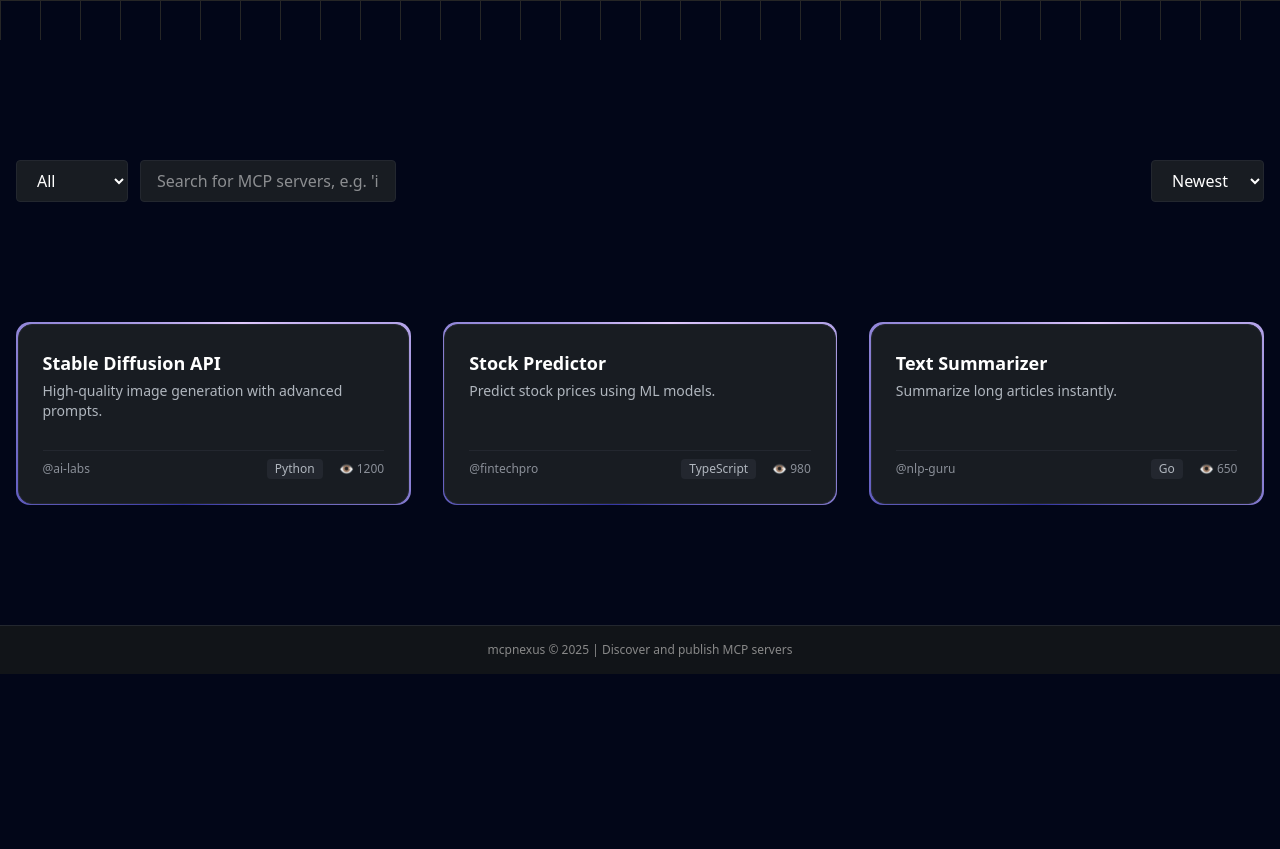
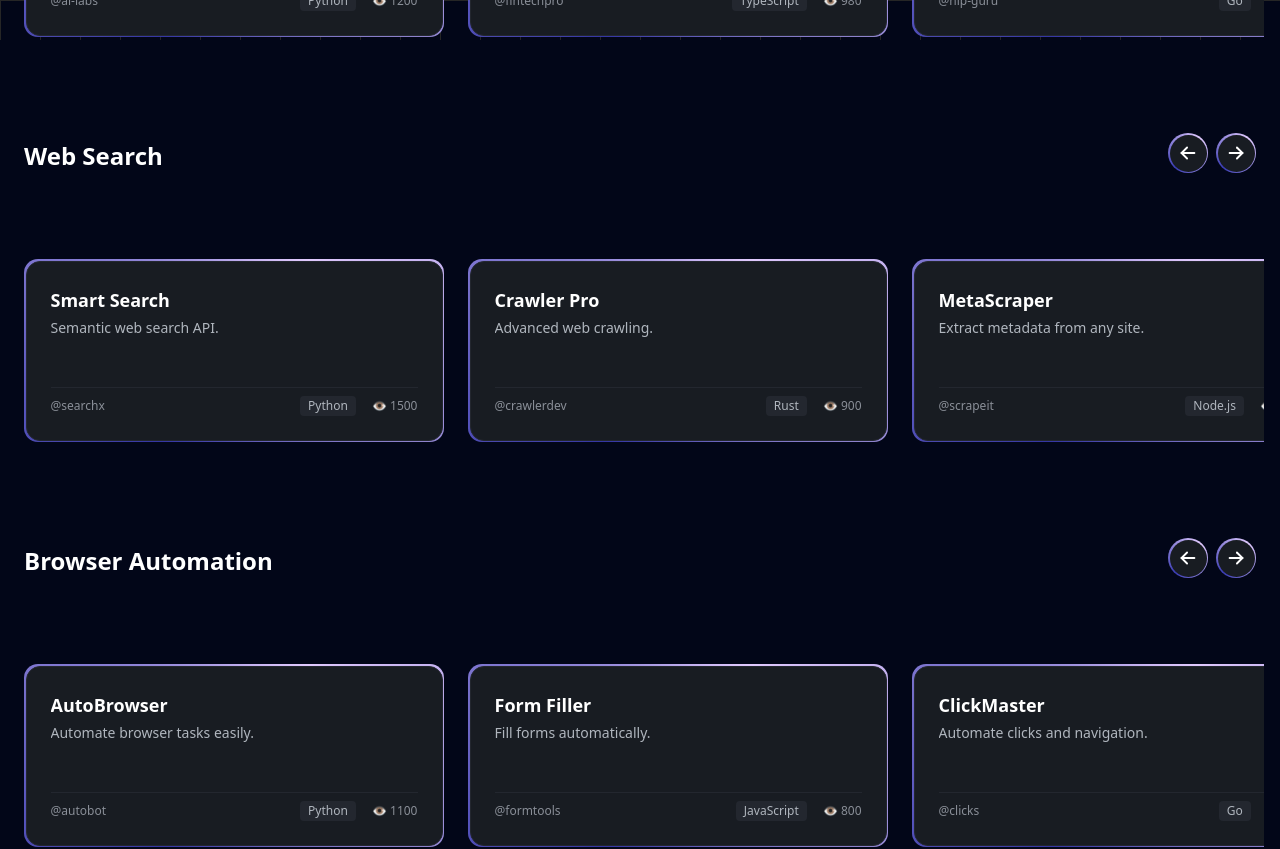
Before and after one commit to ShubhamDindorkar/mcpfrontend, a Next.js app: page / in a window 1280 px wide. Shown: the part 760-1609 px from the top of the page. Before the commit the page ends 1434 px from the top, so only its background shows below. Built offline with nearby package versions, Linux system fonts and the light colour scheme.

Commit message:
Done with the basic prototype

```diff
--- a/app/components/Hero.tsx
+++ b/app/components/Hero.tsx
@@ -2,24 +2,27 @@ import React from "react";
 import { TypewriterEffect } from "../../components/ui/typewriter-effect";
 import { GlowingEffect } from "../../components/ui/glowing-effect";
 
-export default function Hero() {
+export default function Hero({ heroClassName = "" }: { heroClassName?: string }) {
   return (
-    <section className="relative min-h-screen w-full flex flex-col items-center justify-start pt-24 gap-4 sm:gap-8 overflow-hidden px-4 sm:px-0">
+    <section className={`relative w-full flex flex-col items-center justify-start gap-4 sm:gap-8 overflow-hidden px-4 sm:px-0 ${heroClassName}`}>
       <div className="relative z-20 w-full max-w-3xl mx-auto flex flex-col items-center gap-4 sm:gap-8">
         <TypewriterEffect words={[{ text: "Discover\u00A0&\u00A0Publish\u00A0MCP\u00A0Servers" }]} className="text-xl xs:text-2xl sm:text-3xl md:text-5xl" />
         <p className="text-base xs:text-lg sm:text-xl text-[#b0b6be] max-w-xs xs:max-w-sm sm:max-w-2xl mx-auto text-center">
           Explore a growing registry of Model Context Protocol servers. Find, host, or publish your own with mcpnexus.
         </p>
         <div className="relative w-full max-w-xs xs:max-w-sm sm:max-w-md mt-4 flex">
-          <GlowingEffect className="w-full h-full absolute inset-0" disabled={false} />
-          <input
-            type="text"
-            className="w-full px-4 py-2 sm:px-5 sm:py-3 bg-[#181c22] border border-[#23272f] text-white placeholder-[#b0b6be] focus:outline-none focus:ring-2 focus:ring-[#a259f7] transition relative z-10"
-            placeholder="Search MCP servers..."
-          />
+          {/* Magic border wrapper for input */}
+          <span className="relative inline-flex w-full h-12 overflow-hidden rounded-full p-[1.5px] mr-2">
+            <span className="absolute inset-[-1000%] animate-[spin_2s_linear_infinite] bg-[conic-gradient(from_90deg_at_50%_50%,#E2CBFF_0%,#393BB2_50%,#E2CBFF_100%)] rounded-full" />
+            <input
+              type="text"
+              className="relative z-10 w-full h-full px-4 py-2 sm:px-5 sm:py-3 bg-[#181c22] border-none text-white placeholder-[#b0b6be] focus:outline-none focus:ring-0 rounded-full"
+              placeholder="Search MCP servers..."
+            />
+          </span>
           <button
             type="submit"
-            className="ml-2 relative inline-flex h-12 overflow-hidden rounded-full p-[1px] focus:outline-none focus:ring-2 focus:ring-slate-400 focus:ring-offset-2 focus:ring-offset-slate-50 z-10"
+            className="relative inline-flex h-12 overflow-hidden rounded-full p-[1px] focus:outline-none focus:ring-2 focus:ring-slate-400 focus:ring-offset-2 focus:ring-offset-slate-50 z-10"
           >
             <span className="absolute inset-[-1000%] animate-[spin_2s_linear_infinite] bg-[conic-gradient(from_90deg_at_50%_50%,#E2CBFF_0%,#393BB2_50%,#E2CBFF_100%)]" />
             <span className="inline-flex h-full w-full cursor-pointer items-center justify-center rounded-full bg-slate-950 px-3 py-1 text-sm font-medium text-white backdrop-blur-3xl">
--- a/app/globals.css
+++ b/app/globals.css
@@ -58,6 +58,15 @@
   -webkit-line-clamp: 2;
   -webkit-box-orient: vertical;
   overflow: hidden;
+}
+
+/* Hide scrollbar utility */
+.hide-scrollbar {
+  scrollbar-width: none; /* Firefox */
+  -ms-overflow-style: none; /* IE and Edge */
+}
+.hide-scrollbar::-webkit-scrollbar {
+  display: none; /* Chrome, Safari, Opera */
 }
 
 :root {
--- a/app/page.tsx
+++ b/app/page.tsx
@@ -1,61 +1,103 @@
 "use client";
 import Hero from "./components/Hero";
-import Filters from "./components/Filters";
-import ServerGrid from "./components/ServerGrid";
-import { useState } from "react";
+import Card from "./components/Card";
+import { useRef } from "react";
+import { IconArrowLeft, IconArrowRight } from "@tabler/icons-react";
 
-const categories = ["All", "AI", "Data", "Finance", "Games"];
-const sortOptions = ["Newest", "Popular"];
-const placeholderServers = [
+const sections = [
   {
-    name: "Stable Diffusion API",
-    description: "High-quality image generation with advanced prompts.",
-    publisher: "@ai-labs",
-    language: "Python",
-    views: 1200,
+    title: "Featured",
+    cards: [
+      { name: "Stable Diffusion API", description: "High-quality image generation with advanced prompts.", publisher: "@ai-labs", language: "Python", views: 1200 },
+      { name: "Stock Predictor", description: "Predict stock prices using ML models.", publisher: "@fintechpro", language: "TypeScript", views: 980 },
+      { name: "Text Summarizer", description: "Summarize long articles instantly.", publisher: "@nlp-guru", language: "Go", views: 650 },
+    ],
   },
   {
-    name: "Stock Predictor",
-    description: "Predict stock prices using ML models.",
-    publisher: "@fintechpro",
-    language: "TypeScript",
-    views: 980,
+    title: "Web Search",
+    cards: [
+      { name: "Smart Search", description: "Semantic web search API.", publisher: "@searchx", language: "Python", views: 1500 },
+      { name: "Crawler Pro", description: "Advanced web crawling.", publisher: "@crawlerdev", language: "Rust", views: 900 },
+      { name: "MetaScraper", description: "Extract metadata from any site.", publisher: "@scrapeit", language: "Node.js", views: 1200 },
+    ],
   },
   {
-    name: "Text Summarizer",
-    description: "Summarize long articles instantly.",
-    publisher: "@nlp-guru",
-    language: "Go",
-    views: 650,
+    title: "Browser Automation",
+    cards: [
+      { name: "AutoBrowser", description: "Automate browser tasks easily.", publisher: "@autobot", language: "Python", views: 1100 },
+      { name: "Form Filler", description: "Fill forms automatically.", publisher: "@formtools", language: "JavaScript", views: 800 },
+      { name: "ClickMaster", description: "Automate clicks and navigation.", publisher: "@clicks", language: "Go", views: 950 },
+    ],
   },
-  // Add more placeholder servers as needed
 ];
 
-export default function Home() {
-  const [category, setCategory] = useState("All");
-  const [sort, setSort] = useState("Newest");
-  const [search, setSearch] = useState("");
-
-  // Filtering and sorting logic can be added here
-  const filteredServers = placeholderServers.filter(server =>
-    (category === "All" || server.description.includes(category) || server.name.includes(category)) &&
-    (search === "" || server.name.toLowerCase().includes(search.toLowerCase()) || server.description.toLowerCase().includes(search.toLowerCase()))
-  );
-
+function ScrollArrows({ scrollRef }: { scrollRef: React.RefObject<HTMLDivElement> }) {
+  const scroll = (dir: "left" | "right") => {
+    if (scrollRef.current) {
+      scrollRef.current.scrollBy({
+        left: dir === "left" ? -400 : 400,
+        behavior: "smooth",
+      });
+    }
+  };
   return (
-    <div className="max-w-7xl mx-auto w-full px-4 py-10">
-      <Hero />
-      <Filters
-        categories={categories}
-        category={category}
-        setCategory={setCategory}
-        search={search}
-        setSearch={setSearch}
-        sort={sort}
-        setSort={setSort}
-        sortOptions={sortOptions}
-      />
-      <ServerGrid servers={filteredServers} />
+    <div className="absolute top-0 right-2 flex gap-2 z-20">
+      <button
+        aria-label="Scroll left"
+        onClick={() => scroll("left")}
+        className="border-none bg-transparent p-0 m-0"
+        style={{ pointerEvents: 'auto' }}
+      >
+        <span className="relative inline-flex h-10 w-10 overflow-hidden rounded-full p-[1.5px]">
+          <span className="absolute inset-[-1000%] animate-[spin_2s_linear_infinite] bg-[conic-gradient(from_90deg_at_50%_50%,#E2CBFF_0%,#393BB2_50%,#E2CBFF_100%)] rounded-full" />
+          <span className="relative z-10 flex items-center justify-center h-full w-full bg-[#181c22] text-white rounded-full">
+            <IconArrowLeft size={22} />
+          </span>
+        </span>
+      </button>
+      <button
+        aria-label="Scroll right"
+        onClick={() => scroll("right")}
+        className="border-none bg-transparent p-0 m-0"
+        style={{ pointerEvents: 'auto' }}
+      >
+        <span className="relative inline-flex h-10 w-10 overflow-hidden rounded-full p-[1.5px]">
+          <span className="absolute inset-[-1000%] animate-[spin_2s_linear_infinite] bg-[conic-gradient(from_90deg_at_50%_50%,#E2CBFF_0%,#393BB2_50%,#E2CBFF_100%)] rounded-full" />
+          <span className="relative z-10 flex items-center justify-center h-full w-full bg-[#181c22] text-white rounded-full">
+            <IconArrowRight size={22} />
+          </span>
+        </span>
+      </button>
     </div>
   );
 }
+
+export default function Home() {
+  return (
+    <main className="w-full">
+      <Hero heroClassName="pt-16 pb-0 mb-10" />
+      <div className="flex flex-col w-full max-w-7xl mx-auto px-4 pt-0 py-0">
+        {sections.map((section, idx) => {
+          const scrollRef = useRef<HTMLDivElement>(null);
+          return (
+            <div key={section.title} className={`w-full relative py-2${idx === 0 ? ' mt-6' : ''}`}>
+              <div className="flex items-center justify-between mb-2 px-2">
+                <h2 className="text-2xl font-bold text-white m-0 p-0 leading-tight">{section.title}</h2>
+                <ScrollArrows scrollRef={scrollRef} />
+              </div>
+              <div className="relative">
+                <div ref={scrollRef} className="flex flex-row gap-x-6 overflow-x-auto pb-2 px-2 hide-scrollbar">
+                  {section.cards.map((card, i) => (
+                    <div key={i} className="min-w-[340px] sm:min-w-[380px] md:min-w-[420px] max-w-sm flex-shrink-0">
+                      <Card {...card} />
+                    </div>
+                  ))}
+                </div>
+              </div>
+            </div>
+          );
+        })}
+      </div>
+    </main>
+  );
+}
```
